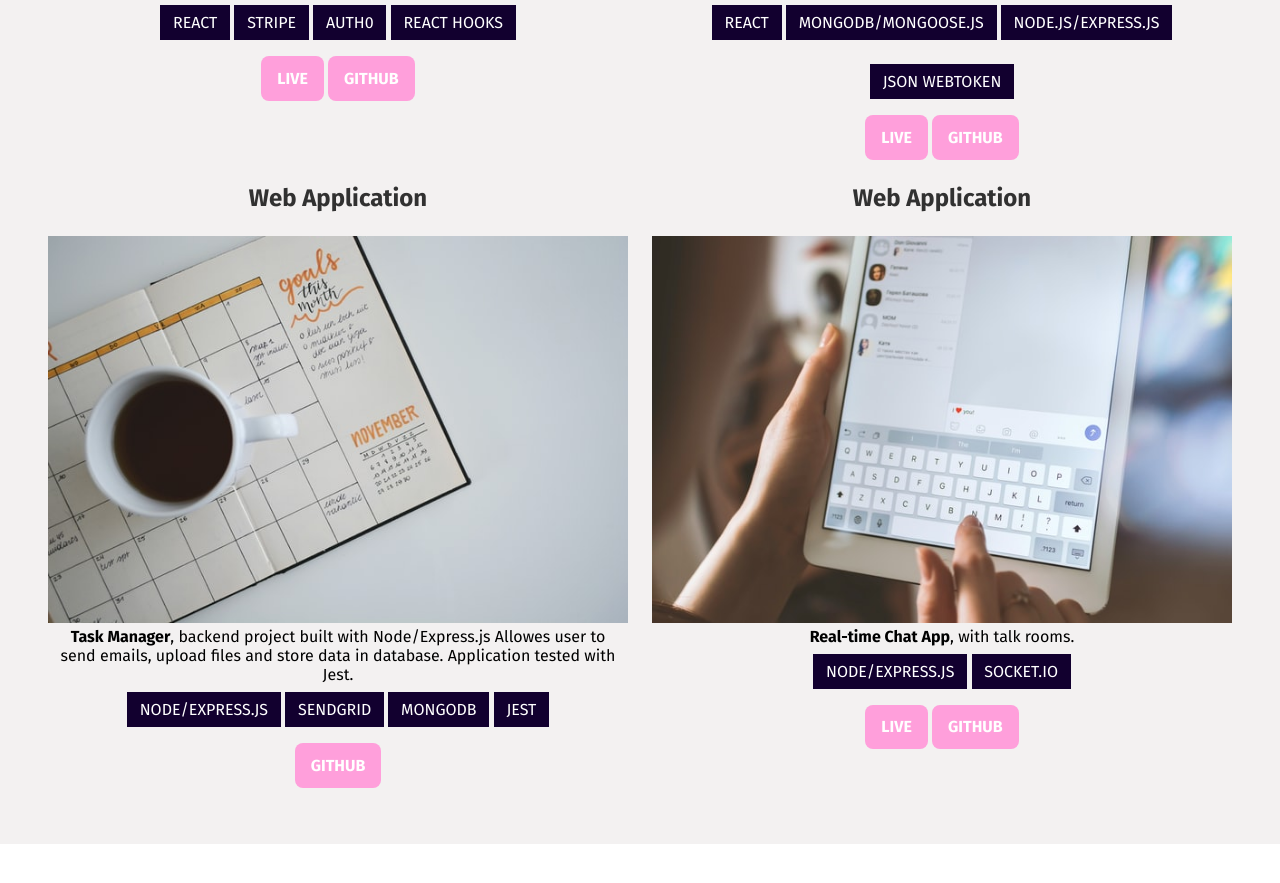
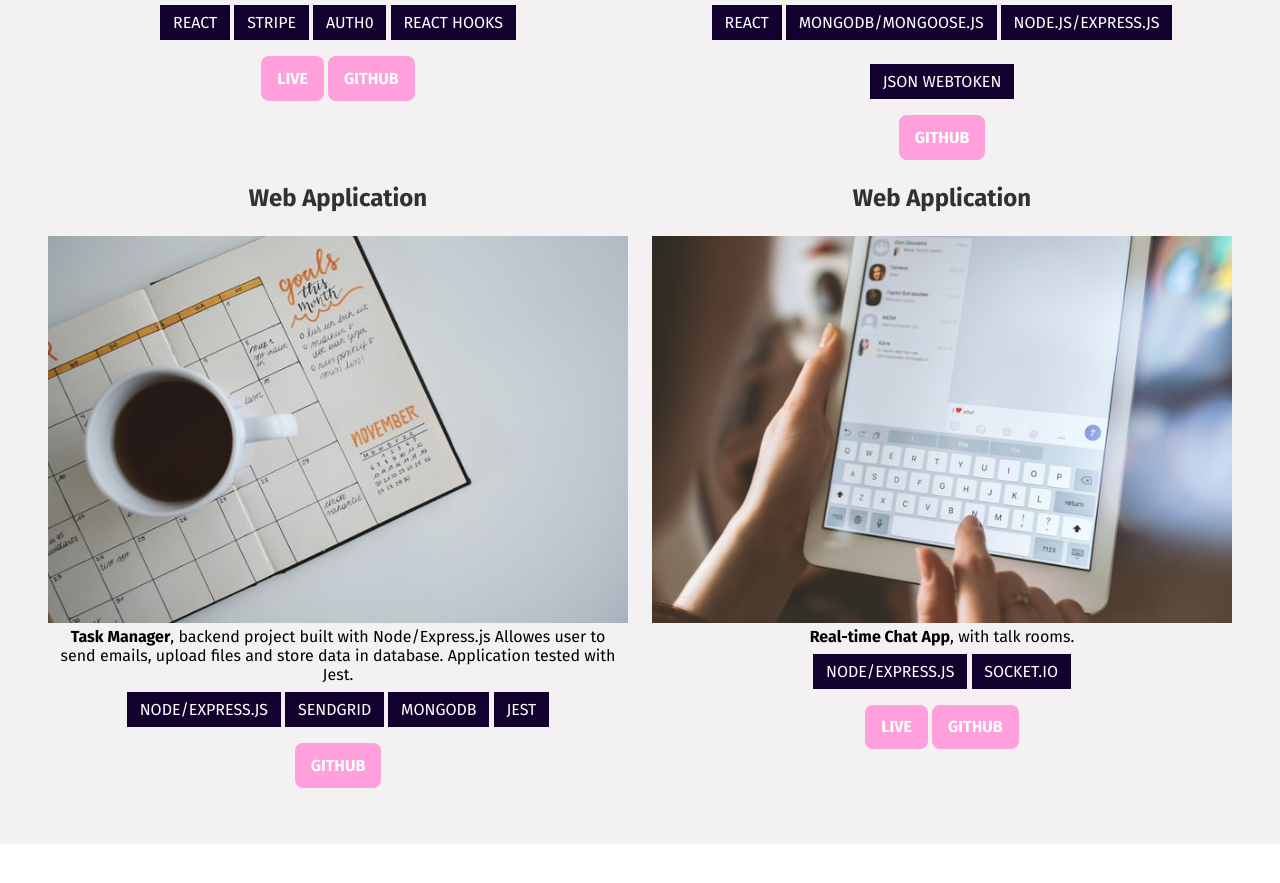
Before and after one commit to WojtekRybak/newportfolio-sass-potts, a plain HTML site: page index.html in a window 1280 px wide. Shown: the part 1690-2573 px from the top of the page. Drawn offline with Linux system fonts and the light colour scheme.

Commit message:
change live proj

```diff
--- a/index.html
+++ b/index.html
@@ -117,7 +117,7 @@
                             <span class="button tech">JSON webtoken</span>
 
                         </div>
-                        <a href="#"class="button">Live</a>
+                        <!-- <a href="#"class="button">Live</a> -->
                         <a href="https://github.com/WojtekRybak/MyWallet-fullstack" target="_blank"  class="button">GitHub</a>
 
                     </div>
```
